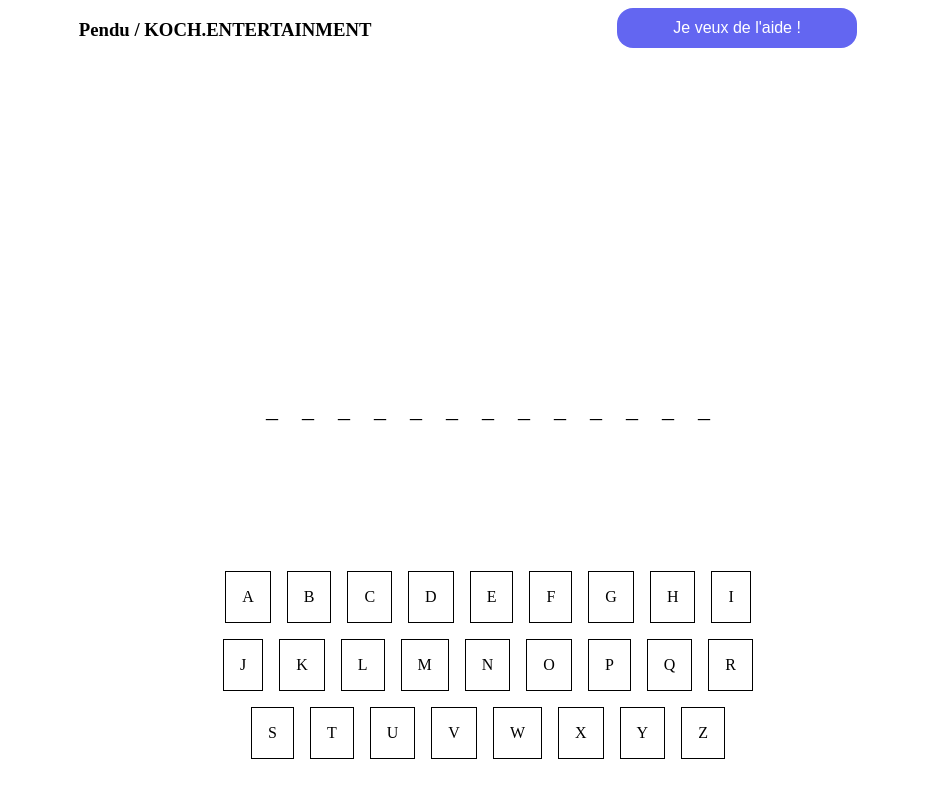
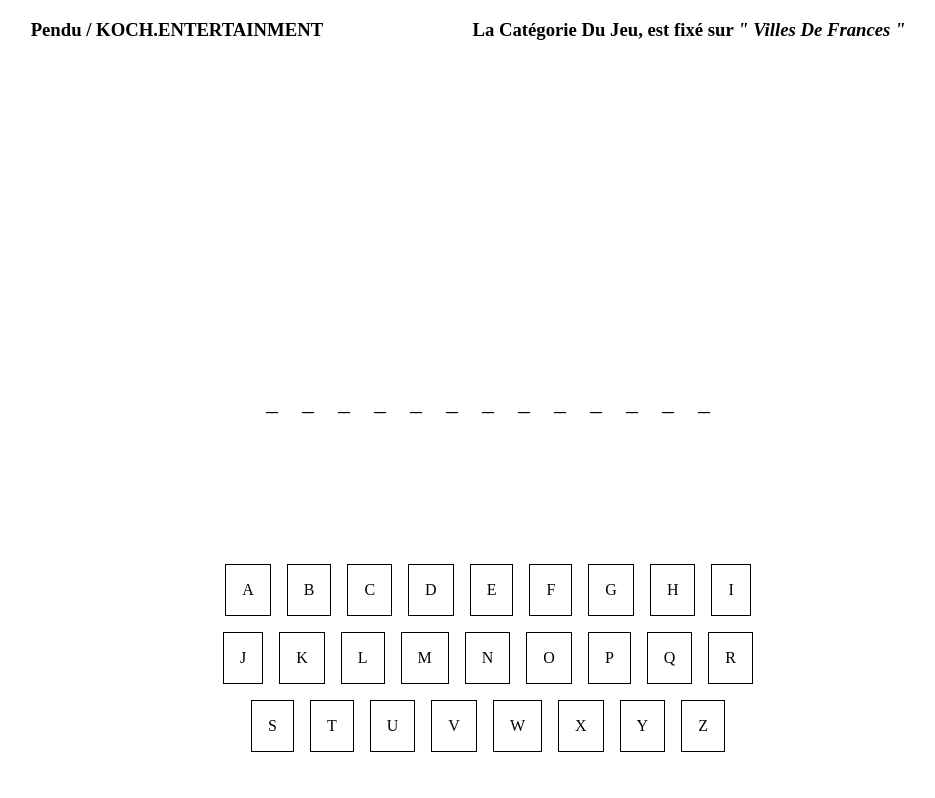
Before and after one commit to KOCH-Thomas/Exercice-Pendu, a plain HTML site: page index.html in a window 1280 px wide. Shown: the whole page, without its empty margins (172-1107 px from the left). Drawn offline with Linux system fonts and the light colour scheme.

Commit message:
Update index.html

```diff
--- a/index.html
+++ b/index.html
@@ -7,11 +7,12 @@
     <link rel="stylesheet" href="style.css">
     <title>Jeu Du Pendu</title>
 </head>
-<body>
+<body onselectstart="return false" oncontextmenu="return false" ondragstart="return false" onMouseOver="window.status='..message perso .. '; return true;" >
     <div class="conteneur">
         <div class="header">
             <h3>Pendu / KOCH.ENTERTAINMENT</h3>
-            <button class="aide flicker-1" name="aide"> Je veux de l'aide ! </button>
+            <!-- <button class="aide flicker-1" name="aide"> Je veux de l'aide ! </button> -->
+                <h3>La Catégorie Du Jeu, est fixé sur <i> " Villes De Frances " </i></h3>
         </div>
         <div class="jeu">
         <div id="wrapper">
```
